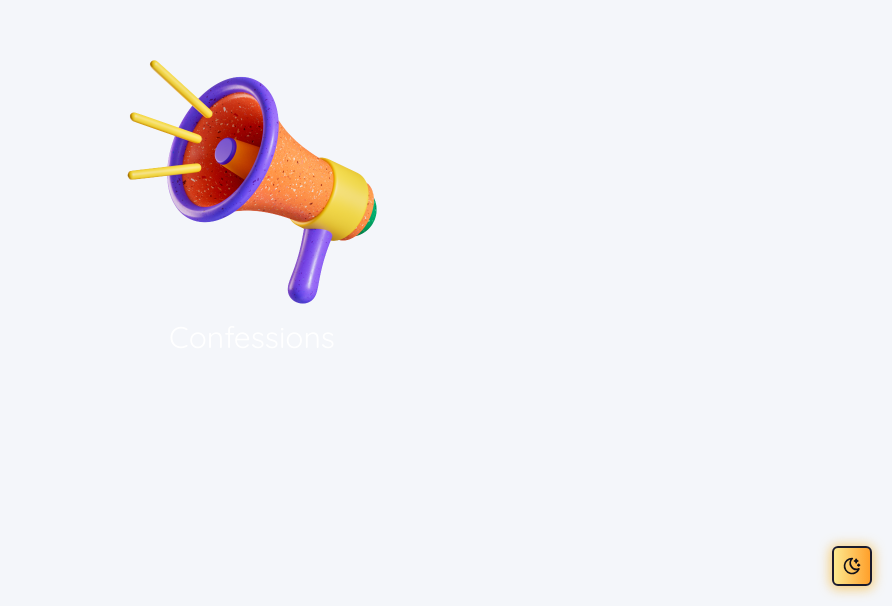
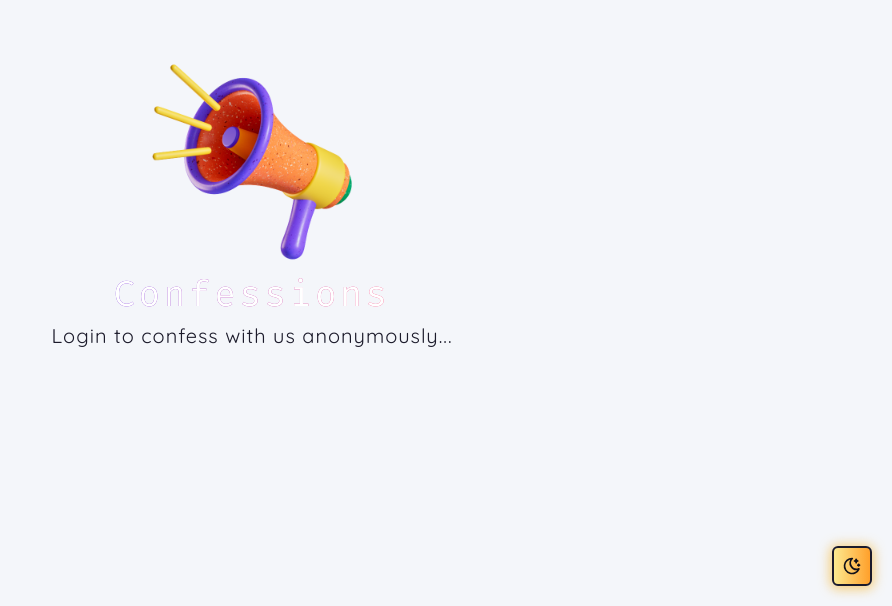
Before and after one commit to Ankan002/confessions, a Next.js app: page /login in a window 1280 px wide. Shown: the part 194-800 px from the top of the page, without its empty margins (388-1280 px from the left). Built offline with nearby package versions, Linux system fonts and the light colour scheme; no server answers.

Commit message:
feat: :sparkles: add hero for login page

```diff
--- a/components/theme-toggler/theme-toggler.tsx
+++ b/components/theme-toggler/theme-toggler.tsx
@@ -9,7 +9,6 @@ const ThemeToggler = () => {
     const [currentTheme, setCurrentTheme] = useRecoilState<Theme>(themeAtom);
 
     const onToggleClick = () => {
-        console.log("clicked!!")
         if(currentTheme === "light") {
             localStorage.setItem("theme", "dark");
             setCurrentTheme("dark");
--- a/src/app/login/page.tsx
+++ b/src/app/login/page.tsx
@@ -4,11 +4,15 @@ import Image from "next/image";
 const Login = () => {
   return (
     <main className="min-h-screen flex flex-col bg-primary-light dark:bg-secondary-dark justify-center items-center px-6 py-2">
-      <Image src={loginImage.src} width={250} height={250} className="object-contain" alt="" />
+      <Image src={loginImage.src} width={200} height={200} className="object-contain" alt="" />
 
-      <h1 className="text-white mt-3 font-quicksand text-3xl">
+      <h1 className="text-white mt-3 font-fira-code text-4xl tracking-widest bg-clip-text text-transparent bg-gradient-to-r from-primary-violet to-primary-red  dark:from-primary-red dark:to-primary-dark-yellow">
         Confessions
       </h1>
+
+      <p className="mt-2 font-quicksand text-xl text-primary-dark dark:text-primary-light tracking-wider text-center">
+        Login to confess with us anonymously...
+      </p>
     </main>
   );
 };
```
